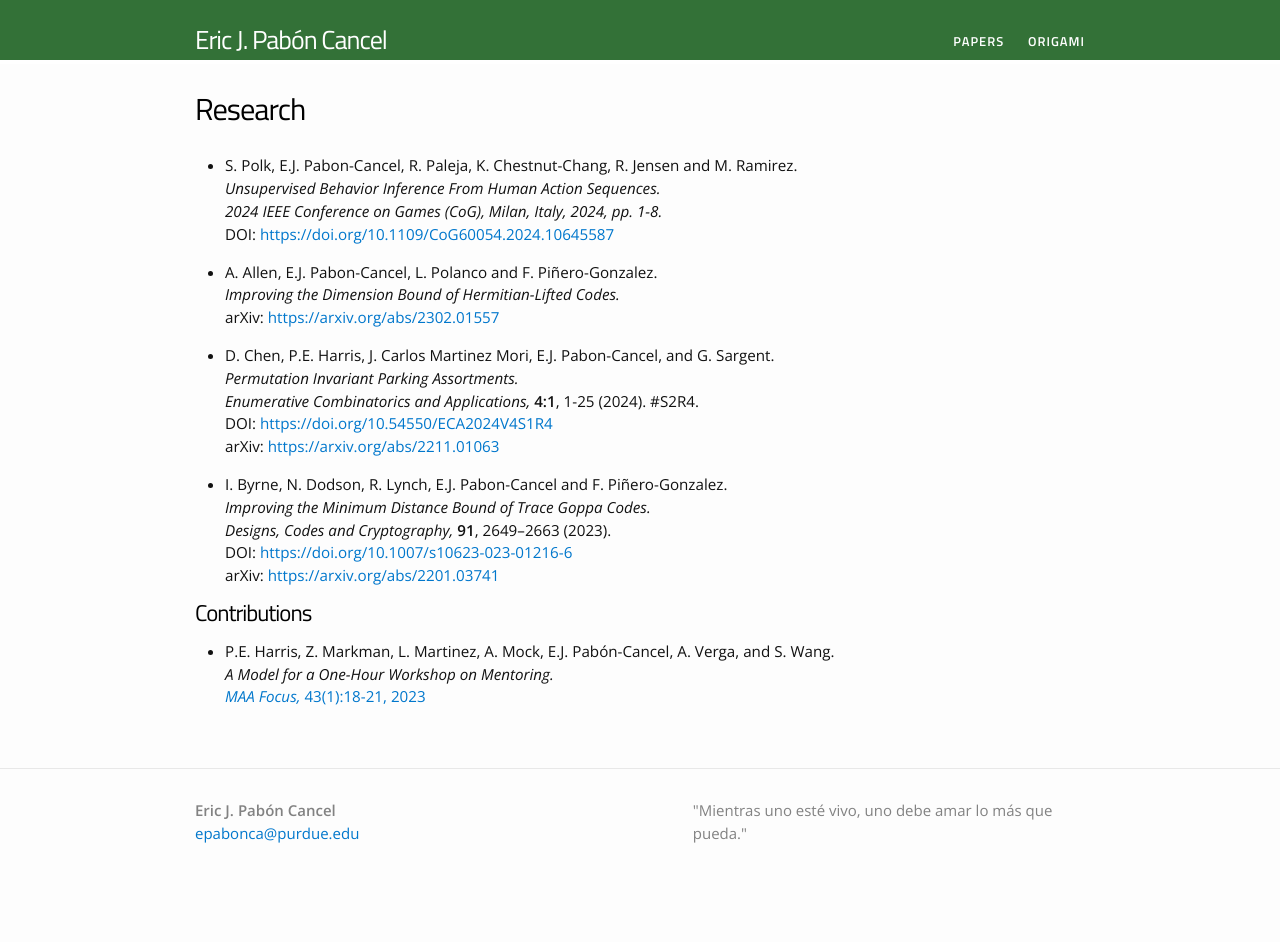
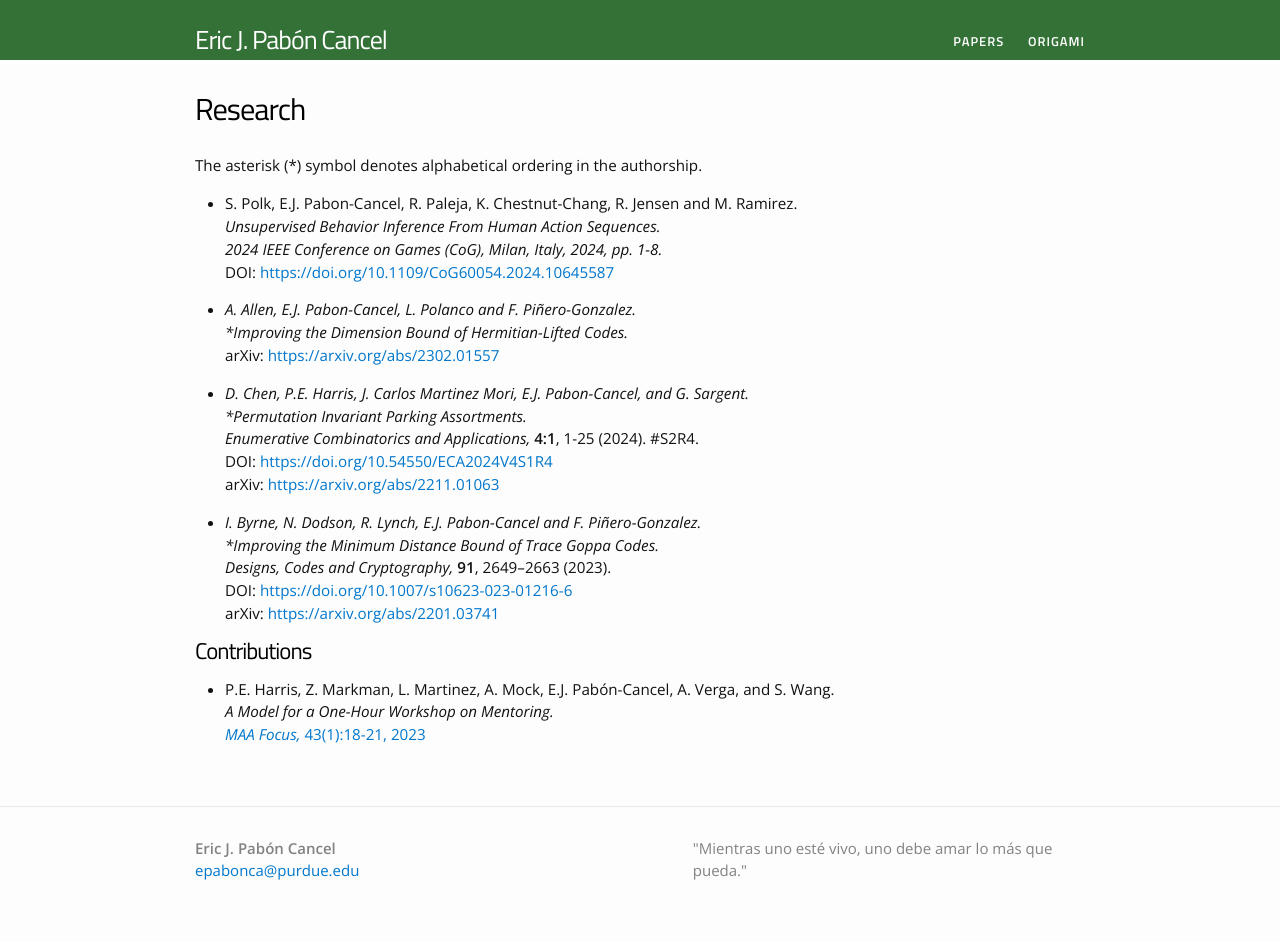
Before and after one commit to ejpaboncancel/ejpabon.github.io, a Jekyll site: the page built from papers.md, in a window 1280 px wide. Built offline with Jekyll 4.4.1, drawn with Linux system fonts in a browser that asks for light colours; before the commit the page ends 904 px from its top, so only the background shows below that.

Commit message:
Update papers.md

```diff
--- a/papers.md
+++ b/papers.md
@@ -3,22 +3,24 @@ layout: page
 title: Research
 permalink: /papers/
 ---
+The asterisk (*) symbol denotes alphabetical ordering in the authorship.
+
 - S. Polk, E.J. Pabon-Cancel, R. Paleja, K. Chestnut-Chang, R. Jensen and M. Ramirez.
   *Unsupervised Behavior Inference From Human Action Sequences.*
   *2024 IEEE Conference on Games (CoG), Milan, Italy, 2024, pp. 1-8.*
   DOI: [https://doi.org/10.1109/CoG60054.2024.10645587](https://doi.org/10.1109/CoG60054.2024.10645587)
 
-- A. Allen, E.J. Pabon-Cancel, L. Polanco and F. Piñero-Gonzalez.
+- *A. Allen, E.J. Pabon-Cancel, L. Polanco and F. Piñero-Gonzalez.
   *Improving the Dimension Bound of Hermitian-Lifted Codes.*
   arXiv: [https://arxiv.org/abs/2302.01557](https://arxiv.org/abs/2302.01557)
 
-- D. Chen, P.E. Harris, J. Carlos Martinez Mori, E.J. Pabon-Cancel, and G. Sargent.
+- *D. Chen, P.E. Harris, J. Carlos Martinez Mori, E.J. Pabon-Cancel, and G. Sargent.
   *Permutation Invariant Parking Assortments.*
   *Enumerative Combinatorics and Applications,* **4:1**, 1-25 (2024). #S2R4.
   DOI: [https://doi.org/10.54550/ECA2024V4S1R4](https://doi.org/10.54550/ECA2024V4S1R4)
   arXiv: [https://arxiv.org/abs/2211.01063](https://arxiv.org/abs/2211.01063)
 
-- I. Byrne, N. Dodson, R. Lynch, E.J. Pabon-Cancel and F. Piñero-Gonzalez.
+- *I. Byrne, N. Dodson, R. Lynch, E.J. Pabon-Cancel and F. Piñero-Gonzalez.
   *Improving the Minimum Distance Bound of Trace Goppa Codes.*
   *Designs, Codes and Cryptography,* **91**, 2649–2663 (2023).
   DOI: [https://doi.org/10.1007/s10623-023-01216-6](https://doi.org/10.1007/s10623-023-01216-6)
```
